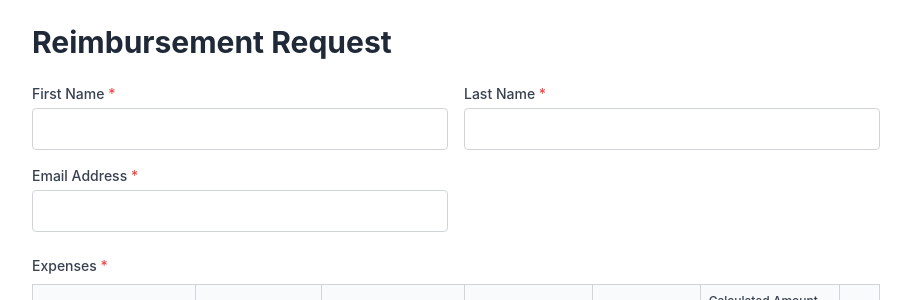
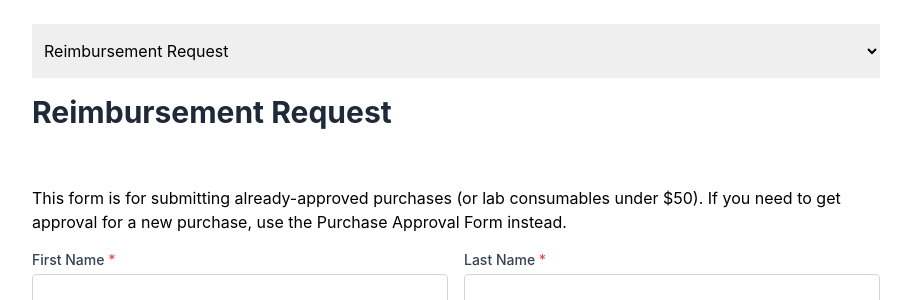
Before and after one commit to kwartzlab/form_app_frontend, a React (Create React App) app: page / in a window 1280 px wide. Shown: the top 300 px of the page, without its empty margins (184-1095 px from the left). Built offline with nearby package versions, Linux system fonts and the light colour scheme.

Commit message:
initial changes to extend form to handle purchase approvals

```diff
--- a/src/App.js
+++ b/src/App.js
@@ -4,9 +4,13 @@ import ContactInfoSection from './components/ContactInfoSection';
 import ExpensesTable from './components/ExpensesTable';
 import FileUploadSection from './components/FileUploadSection';
 import CommentsSection from './components/CommentsSection';
+import Header from './components/Header'
+import formTypes from './FormTypes'
 
 const MAX_FILE_SIZE = 10 * 1024 * 1024; // 10MB in bytes
 const MAX_TOTAL_SIZE = 50 * 1024 * 1024; // 50MB total
+
+const DEV = true
 
 export default function ReimbursementForm() {
   const [formData, setFormData] = useState({
@@ -15,6 +19,13 @@ export default function ReimbursementForm() {
     email: '',
     comments: ''
   });
+
+  const [formType, setFormType] = useState({
+    type: 'RR',
+    title: 'Reimbursement Request',
+    blurb: 'This form is for submitting already-approved purchases (or lab consumables under $50). If you need to get approval for a new purchase, use the Purchase Approval Form instead.',
+    endpoint: '/submit'
+  })
 
   const [expenses, setExpenses] = useState([
     { id: 1, approval: '', vendor: '', description: '', amount: '', hst: 'HST included in amount', calculated_amount: '' }
@@ -28,6 +39,10 @@ export default function ReimbursementForm() {
   const handleInputChange = (e) => {                        //only first name, last name, email, and comments call handleInputChange. Expense rows and files call their own handlers
     setFormData({ ...formData, [e.target.name]: e.target.value });
   };
+
+  const handleFormTypeChange = (e) => {
+    setFormType({ type: e, title: formTypes[e]["title"], blurb: formTypes[e]["blurb"], endpoint: formTypes[e]["endpoint"] });
+  }
 
   const handleExpenseChange = (id, field, value) => {
     setExpenses(expenses.map(exp =>
@@ -179,18 +194,10 @@ export default function ReimbursementForm() {
         formDataToSend.append(`file${index}`, file);
       });
 
-      // Replace with your actual backend URL
-      /*const response = await fetch('https://your-backend-url.railway.app/submit', {
-        method: 'POST',
-        body: formDataToSend
-      });*/
-
-      //for dev
-      const response = await fetch('http://localhost:5000/submit', {
-        method: 'POST',
-        body: formDataToSend
-      })
-
+      //TODO add deployment backend url
+      const url = (DEV ? 'http://localhost:5000' : '') + formType["endpoint"]
+      console.log(url)
+      const response = await fetch(url, {method: 'POST', body: formDataToSend})
 
       if (response.ok) {
         setMessage({ type: 'success', text: 'Reimbursement request submitted successfully!' });
@@ -217,7 +224,16 @@ export default function ReimbursementForm() {
 
   return (
     <div className="max-w-4xl mx-auto p-6 bg-white">
-      <h1 className="text-3xl font-bold mb-6 text-gray-800">Reimbursement Request</h1>
+      <select
+        value={formType.type}
+        onChange={(e) => handleFormTypeChange(e.target.value)}
+        className="w-full px-2 py-4 border-0 focus:outline-none focus:ring-1 focus:ring-blue-500"
+      >
+        <option>Reimbursement Request</option>
+        <option>Purchase Approval</option>
+      </select>
+
+      <Header content={formType}/>
 
       {message.text && (
         <div className={`mb-4 p-4 rounded ${message.type === 'success' ? 'bg-green-100 text-green-800' : 'bg-red-100 text-red-800'}`}>
@@ -278,7 +294,7 @@ export default function ReimbursementForm() {
           disabled={submitting}
           className="w-full bg-blue-600 text-white py-3 rounded font-medium hover:bg-blue-700 disabled:bg-gray-400 disabled:cursor-not-allowed"
         >
-          {submitting ? 'Submitting...' : 'Submit Reimbursement Request'}
+          {submitting ? 'Submitting...' : 'Submit ' + formType["title"]}
         </button>
       </div>
     </div>
--- /dev/null
+++ b/src/FormTypes.js
@@ -0,0 +1,14 @@
+const formTypes = {
+    "Reimbursement Request": {
+        "title": "Reimbursement Request",
+        "blurb": "This form is for submitting already-approved purchases (or lab consumables under $50). If you need to get approval for a new purchase, use the Purchase Approval Form instead.",
+        "endpoint": "/submit",
+    },
+    "Purchase Approval": {
+        "title": "Purchase Approval",
+        "blurb": "Most purchases require pre-approval from the board, in order to be eligible for reimbursement. This is the form you use to get permission to buy things for the lab.\nThis form posts directly to the members mailing list, where discussion & approval (+1s by the board) will take place. Be sure to keep an eye on the list for any questions we might have!\nIf your purchase is approved, don’t forget to keep your receipts!",
+        "endpoint": "/submit-PA"
+    }
+};
+
+export default formTypes
--- /dev/null
+++ b/src/components/Header.js
@@ -0,0 +1,10 @@
+import React from 'react';
+
+export default function Header({ content }){
+    return(
+        <div>
+            <h1 className="text-3xl py-4 font-bold mb-6 text-gray-800">{content.title}</h1>
+            <p className="py-4">{content.blurb}</p>
+        </div>
+    );
+}
```
